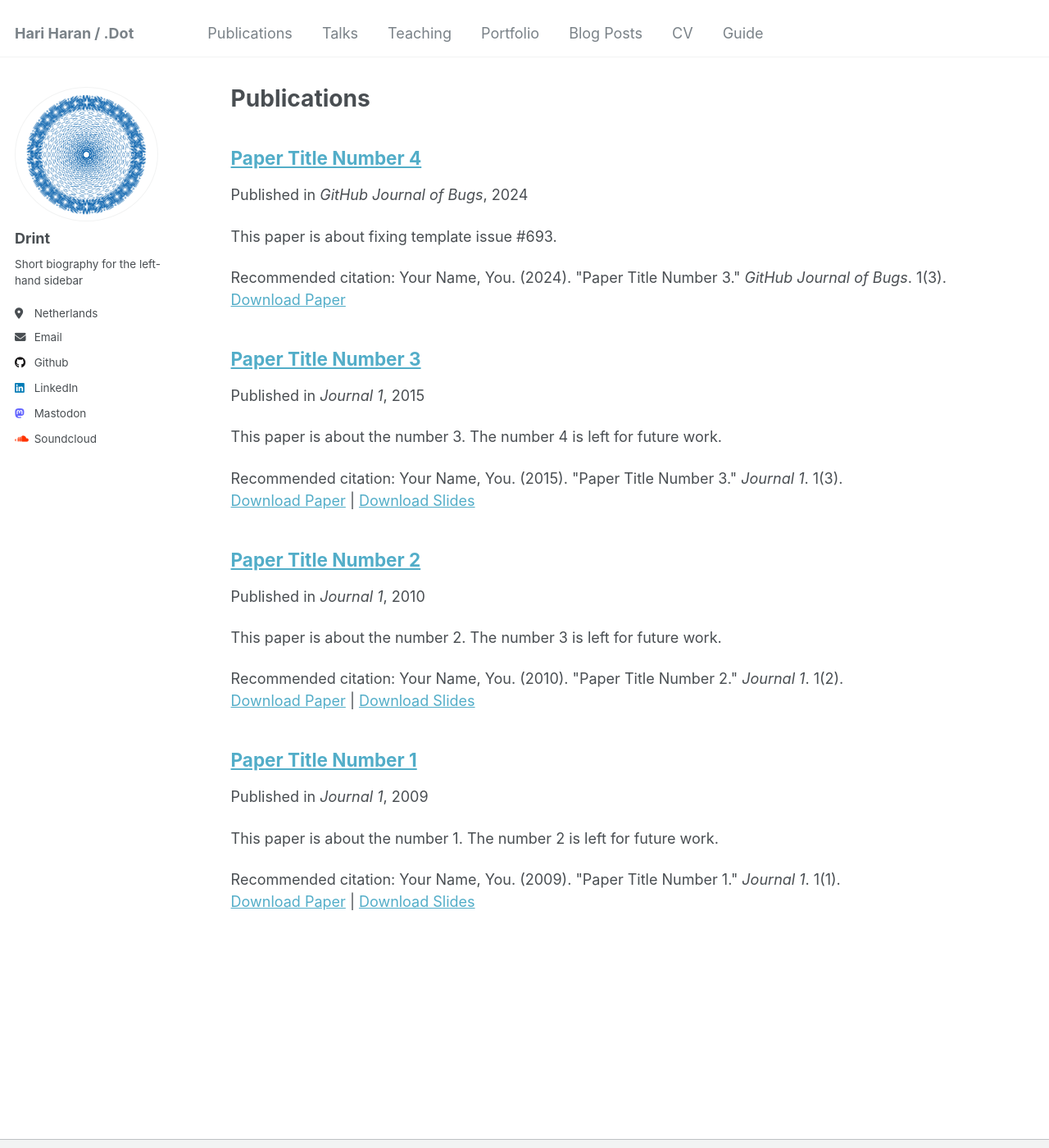
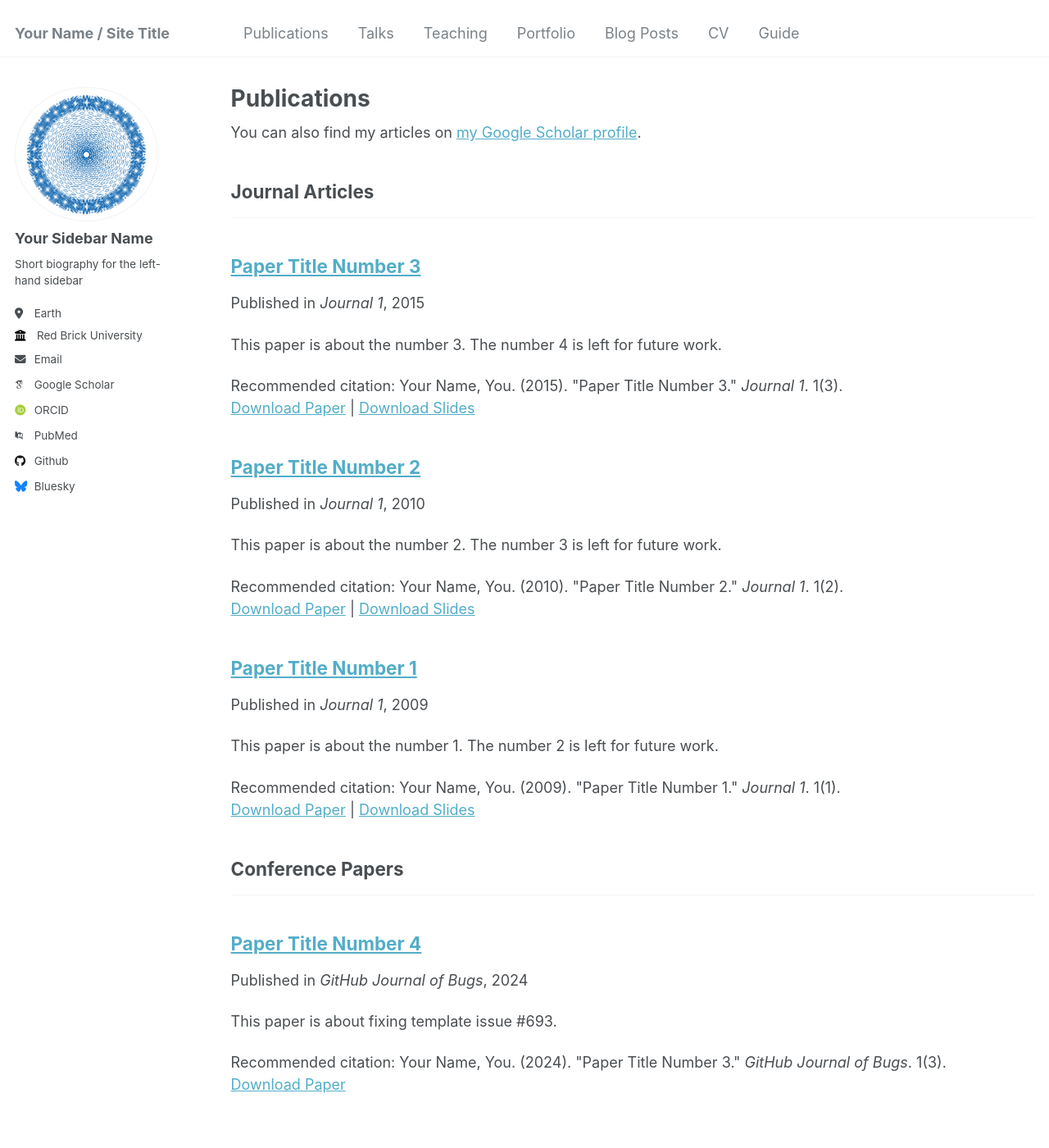
Before and after one commit to hariharan382/drint.github.io, a Jekyll site: the page built from _pages/publications.html, in a window 1280 px wide and 1400 px high. Shown: the whole window at 82% size. Built offline with Jekyll 4.4.1, drawn with Linux system fonts in a browser that asks for light colours; some web fonts are replaced; part of the change alters nothing that is shown; some of the changed text lies outside the part shown.

```diff
--- a/_config.yml
+++ b/_config.yml
@@ -7,16 +7,14 @@
 # server process.
 
 # Basic Site Settings
-locale                   : "en-NL"
-title                    : "Hari Haran / .Dot"
+locale                   : "en-US"
+title                    : "Your Name / Site Title"
 title_separator          : "-"
-name                     : &name "Hari Haran"
-description              : &description "I am master student in Robotics, I am Passionate about making robots more specifically, giving the intelligence to the non-living obect to move"
-url                      : "https://hariharan382.github.io/drint.github.io/" # the base hostname & protocol for your site e.g. "https://mmistakes.github.io"
+name                     : &name "Your Name"
+description              : &description "personal description"
+url                      : https://academicpages.github.io # the base hostname & protocol for your site e.g. "https://mmistakes.github.io"
 baseurl                  : "" # the subpath of your site, e.g. "/blog"
-repository               : "hariharan382/drint.github.io"
-
-
+repository               : "academicpages/academicpages.github.io"
 
 # Site Author - The following control what appear as part of the author content on the side bar.
 #               If a field is blank the icon and link will not appear, otherwise it will be shown.
@@ -24,23 +22,111 @@ repository               : "hariharan382/drint.github.io"
 author:
   # Biographic information
   avatar           : "profile.png"
-  name             : "Drint"
+  name             : "Your Sidebar Name"
+  pronouns         : # example: "she/her"
   bio              : "Short biography for the left-hand sidebar"
-  location         : "Netherlands"
-  University         : "University of Twente"
+  location         : "Earth"
+  employer         : "Red Brick University"
   uri              : # URL
-  email            : "rhariharan909@gmail.com"
+  email            : "none@example.org"
+
+  # Academic websites
+  arxiv            : # URL - Update with the correct link to your profile
+  googlescholar    : "https://scholar.google.com/citations?user=PS_CX0AAAAAJ"
+  impactstory      : # URL
+  orcid            : "http://orcid.org/yourorcidurl"
+  semantic         : # URL
+  pubmed           : "https://www.ncbi.nlm.nih.gov/pubmed/?term=john+snow"
+  researchgate     : # URL
+
+  # Repositories and software development
+  bitbucket        : # Username - Update with your username on the site
+  codepen          : # Username
+  dribbble         : # Username
+  github           : "academicpages"
+  kaggle           : # Username
+  stackoverflow    : # User number or user number and name (i.e., use "1" or "1/jeff-atwood")
+
+  # Social media
+  bluesky          : "bsky.app" # Replace this with you Bluesky username
+  facebook         : # Username
+  flickr           : # Username
+  foursquare       : # Username
+  goodreads        : # Username
+  google_plus      : # Username
+  keybase          : # Username
+  instagram        : # Username
+  lastfm           : # Username
+  linkedin         : # Username
+  mastodon         : # URL
+  medium           : # URL
+  pinterest        : # Username
+  soundcloud       : # Username
+  steam            : # Username
+  telegram         : # URL
+  tumblr           : # Username
+  twitter          : # Username for X / Twitter
+  vine             : # Username
+  weibo            : # Username
+  wikipedia        : # Username
+  xing             : # Username
+  youtube          : # Username
+  zhihu            : # URL
+
+# Publication Category - The following the list of publication categories and their headings
+publication_category:
+  books:
+    title: 'Books'
+  manuscripts:
+    title: 'Journal Articles'
+  conferences:
+    title: 'Conference Papers'
 
 
-  # Repositories and software development
-  github           : "hariharan382"
-  Huggingface      : "Drint"
+
+# # Welcome to Jekyll!
+# #
+# # This config file is meant for settings that affect your entire site, values
+# # which you are expected to set up once and rarely need to edit after that.
+# # For technical reasons, this file is *NOT* reloaded automatically when you use
+# # `jekyll serve -l -H localhost`. If you change this file, please restart the
+# # server process.
+
+# # Basic Site Settings
+# locale                   : "en-NL"
+# title                    : "Hari Haran /Dot"
+# title_separator          : "-"
+# name                     : &name "Hari Haran"
+# description              : &description "Personal webpage"
+# url                      : "https://hariharan382.github.io/drint.github.io/" # the base hostname & protocol for your site e.g. "https://mmistakes.github.io"
+# baseurl                  : "" # the subpath of your site, e.g. "/blog"
+# repository               : "hariharan382/drint.github.io"
 
 
-  # Social media
-  linkedin         : "www.linkedin.com/in/hari-haran-379579181"
-  mastodon         : "Drint"
-  soundcloud       : "https://soundcloud.com/drint382?utm_source=clipboard&utm_medium=text&utm_campaign=social_sharing"
+
+# # Site Author - The following control what appear as part of the author content on the side bar.
+# #               If a field is blank the icon and link will not appear, otherwise it will be shown.
+# #               Additional customization can be done by editing /_includes/author-profile.html
+# author:
+#   # Biographic information
+#   avatar           : "profile.png"
+#   name             : "Drint"
+#   bio              : "Short biography for the left-hand sidebar"
+#   location         : "Netherlands"
+#   University         : "University of Twente"
+#   uri              : # URL
+#   email            : "rhariharan909@gmail.com"
+
+
+#   # Repositories and software development
+#   github           : "hariharan382"
+#   Huggingface      : "Drint"
+
+
+#   # Social media
+#   linkedin         : "www.linkedin.com/in/hari-haran-379579181"
+#   mastodon         : "Drint"
+#   soundcloud       : "https://soundcloud.com/drint382?utm_source=clipboard&utm_medium=text&utm_campaign=social_sharing"
 
 
 
```
